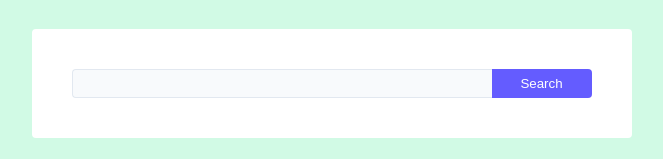
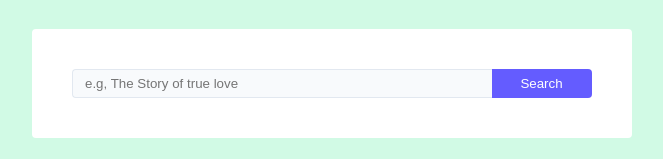
Before and after one commit to emmeiwhite/wikipedia-search-app, a plain HTML site: page index.html in a window 1280 px wide. Shown: the part 322-481 px from the top of the page, without its empty margins (308-971 px from the left). Drawn offline with Linux system fonts and the light colour scheme.

Commit message:
Placeholder added

```diff
--- a/index.html
+++ b/index.html
@@ -30,6 +30,7 @@
           <input
             type="text"
             class="form-input"
+            placeholder="e.g, The Story of true love "
           />
           <button
             type="submit"
```
